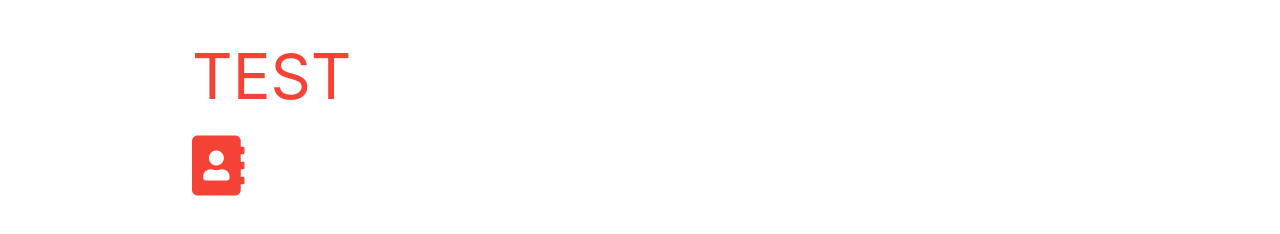
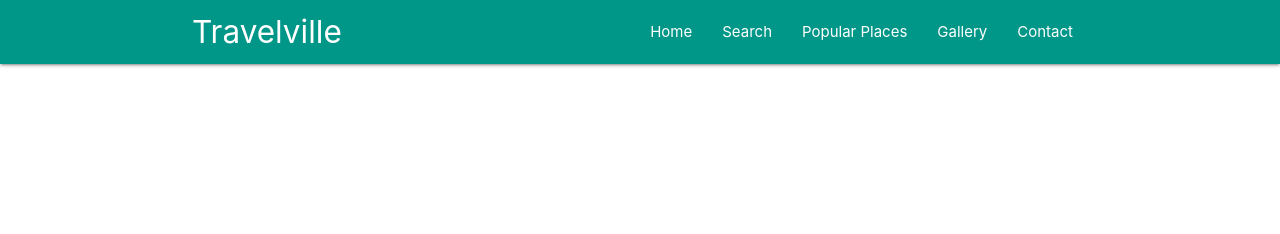
Before and after one commit to Candidemile/materialize-project-travelville, a website: page index.html in a window 1280 px wide. Drawn offline with Linux system fonts and the light colour scheme.

Commit message:
feat: add navbar and sidenav

```diff
--- a/index.html
+++ b/index.html
@@ -15,11 +15,33 @@
 </head>
 
 <body>
+  <div class="navbar-fixed">
+    <nav class="teal">
+      <div class="container">
+        <div class="nav-wrapper">
+          <a href="#home" class="brand-logo">Travelville</a>
+          <a href="#" class="sidenav-trigger" data-target="mobile-nav">
+            <i class="material-icons">menu</i>
+          </a>
+          <ul class="right hide-on-med-and-down">
+            <li><a href="#home">Home</a></li>
+            <li><a href="#search">Search</a></li>
+            <li><a href="#popular">Popular Places</a></li>
+            <li><a href="#gallery">Gallery</a></li>
+            <li><a href="#contact">Contact</a></li>
+          </ul>
+        </div>
+      </div>
+    </nav>
+  </div>
 
-  <div class="container">
-    <h1 class="red-text">TEST</h1>
-    <i class="fas fa-address-book fa-4x red-text"></i>
-  </div>
+  <ul id="mobile-nav" class="sidenav">
+    <li><a href="#home">Home</a></li>
+    <li><a href="#search">Search</a></li>
+    <li><a href="#popular">Popular Places</a></li>
+    <li><a href="#gallery">Gallery</a></li>
+    <li><a href="#contact">Contact</a></li>
+  </ul>
 
 
 
@@ -30,6 +52,8 @@
   <script>
     $(document).ready(function () {
       // Custom JS & jQuery here
+      $('.sidenav').sidenav();
+
 
     });
   </script>
```
